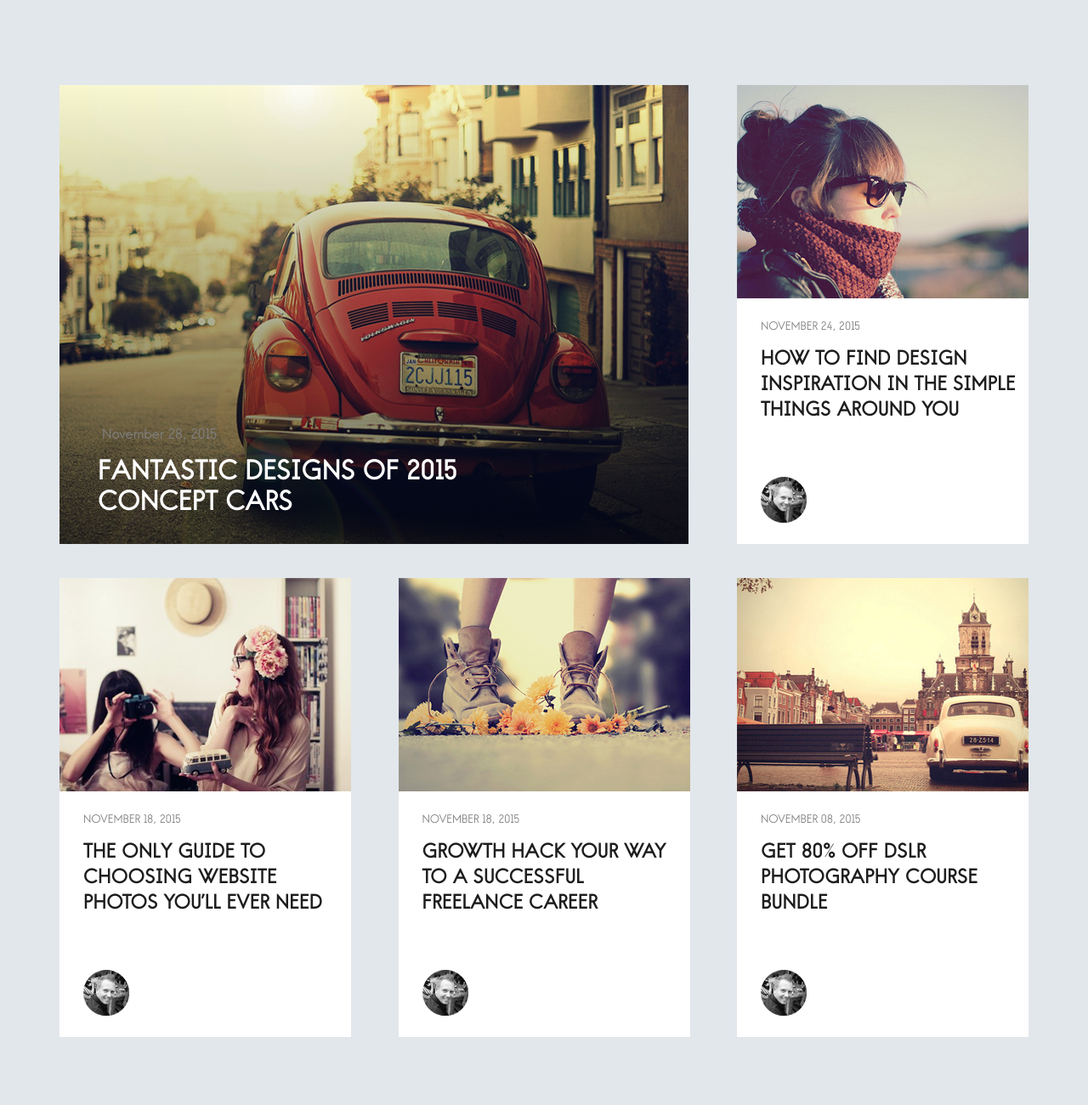
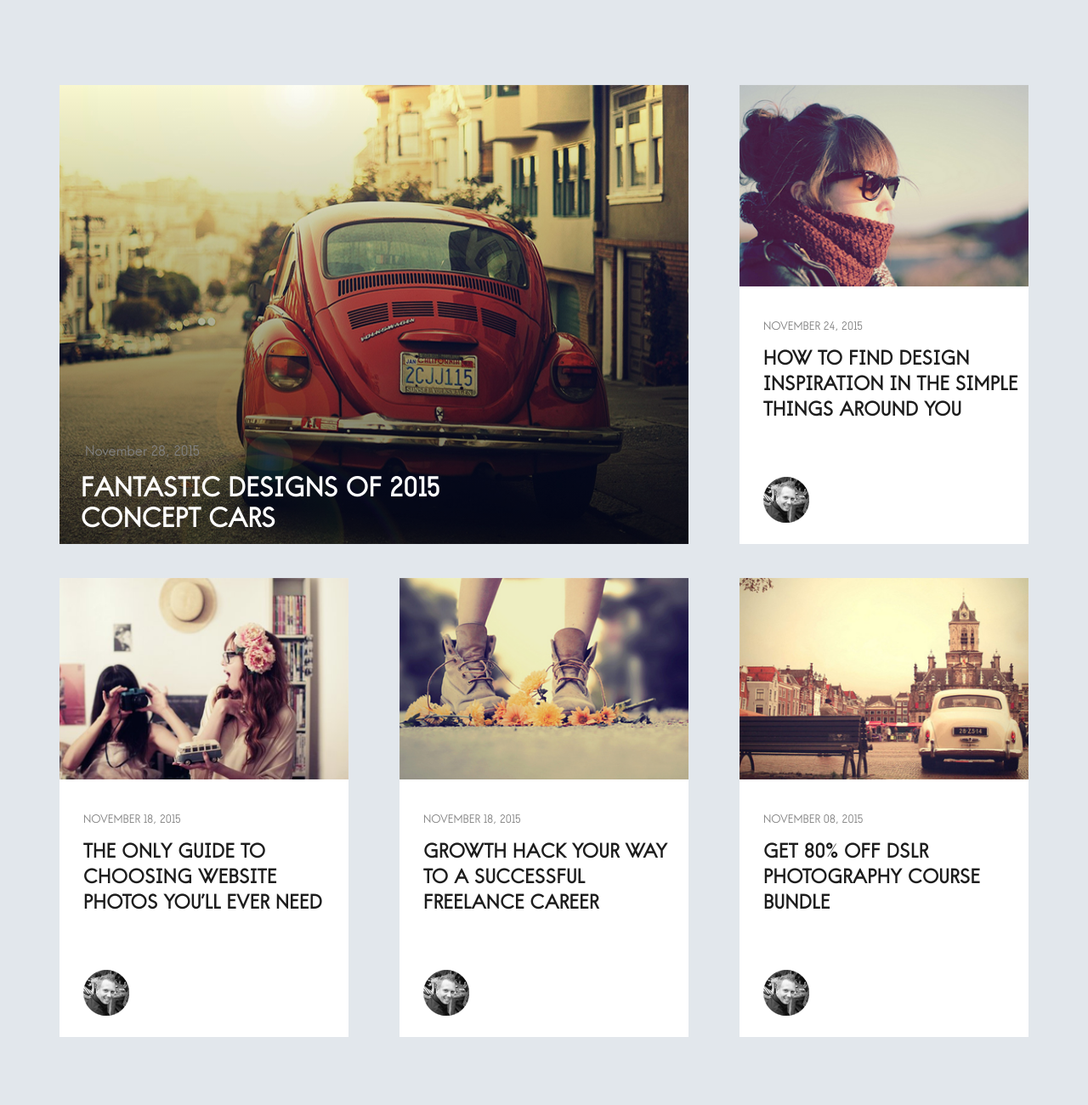
Before and after one commit to ba-krm-front-one/mezhenskyi-practice-16-blog-grid, a plain HTML site: page index.html in a window 1280 px wide. Shown: the top 1300 px of the page at 85% size. Drawn offline with Linux system fonts and the light colour scheme.

Commit message:
added blocks styles

```diff
--- a/css/style.css
+++ b/css/style.css
@@ -35,21 +35,35 @@ body {
 }
 .ba-column {
     padding: 20px;
+    flex-grow: 1;
+    flex-shrink: 1;
+    min-height: 560px;
+    position: relative;
+    max-width: 380px;
+    min-width: 200px;
 }
-.ba-cell--large {
-    min-width: 740px;
-    height: 540px;
+
+.ba-first-row .ba-column:first-child{
+    max-width: none;
     flex-grow: 2;
     flex-shrink: 1;
-    position: relative;
+    min-width: 380px;
+}
+
+.ba-cell--large {
+    /*min-width: 740px;*/
+    /*height: 540px;*/
+    /*flex-grow: 2;
+    flex-shrink: 1;*/
+    /*position: relative;*/
 }
 .ba-cell--small {
-    max-width: 380px;
+    /*max-width: 380px;*/
     background: #ffffff;
-    height: 540px;
+    min-height: 540px;
     padding: 25px 0 25px 28px;
-    flex-grow: 1;
-    flex-shrink: 1;
+    /*flex-grow: 1;
+    flex-shrink: 1;*/
     display: flex;
     flex-direction: column;
     flex-wrap: wrap;
@@ -58,19 +72,25 @@ body {
 }
 
 .ba-cell-1-1 {
-    background: linear-gradient(to top, rgba(0, 0, 0, 0.6) 0%, rgba(0, 0, 0, 0) 100%), url("../assets/layer-8.png") no-repeat;
+    background: linear-gradient(to top, rgba(0, 0, 0, 0.6) 0%, rgba(0, 0, 0, 0) 100%), url("../assets/layer-8.png") center no-repeat;
+    max-width: 740px;
+    min-height: 540px;
 }
 .ba-cell-1-2 {
     background: #fff url("../assets/layer-2.png") no-repeat;
+    background-size: contain;
 }
 .ba-cell-2-1 {
     background: #fff url("../assets/layer-5.png") no-repeat;
+    background-size: contain;
 }
 .ba-cell-2-2 {
     background: #fff url("../assets/layer-7.png") no-repeat;
+    background-size: contain;
 }
 .ba-cell-2-3 {
     background: #fff url("../assets/white-car.png") no-repeat;
+    background-size: contain;
 }
 .ba-img {
     margin-top: 58px;
```
